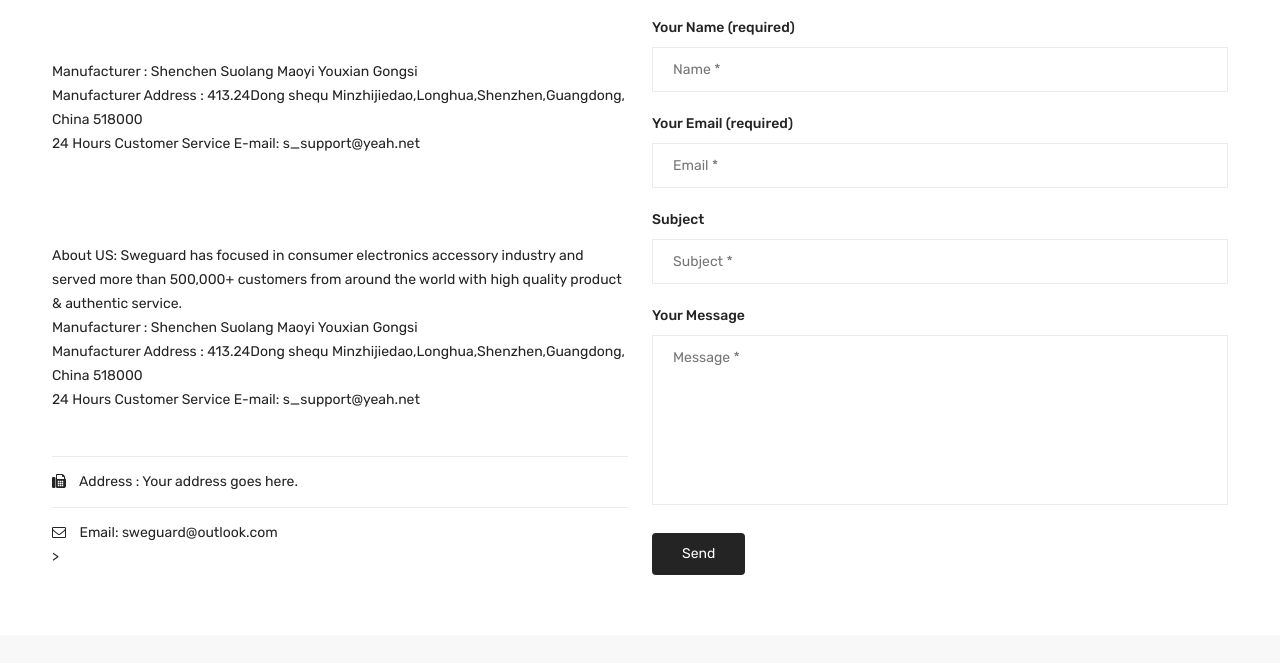
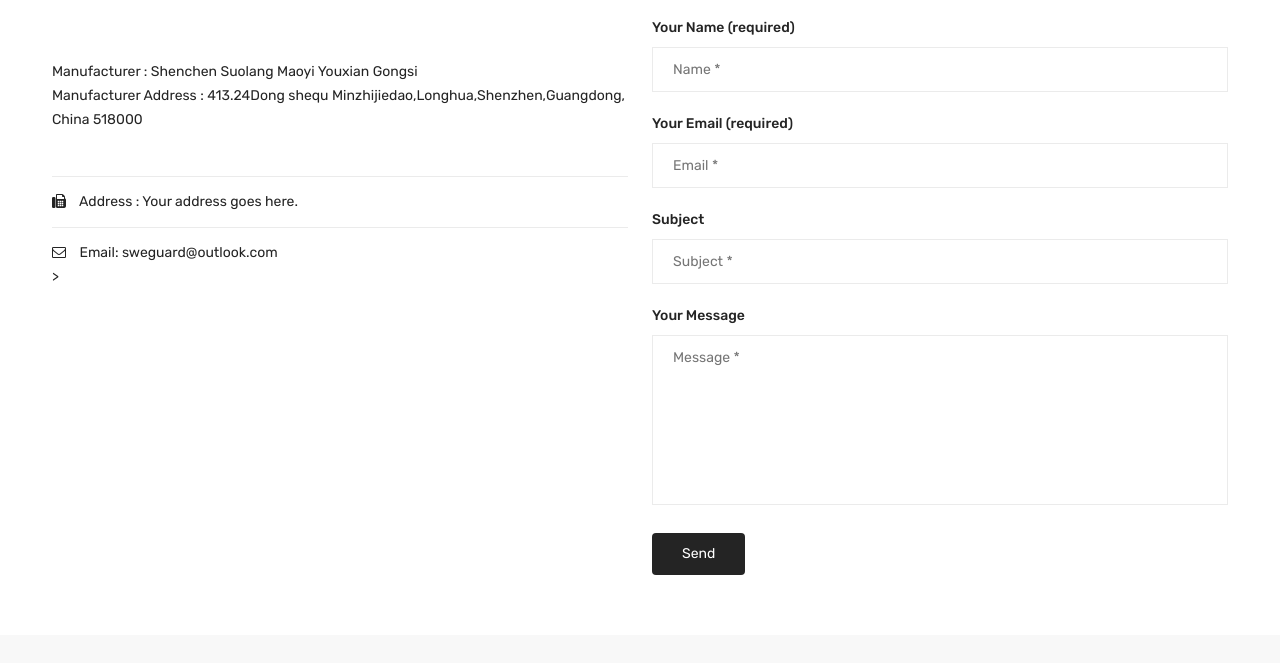
Before and after one commit to sweguard/sweguard.github.io, a plain HTML site: page contact.html in a window 1280 px wide. Shown: the part 880-1543 px from the top of the page. Drawn offline with Linux system fonts and the light colour scheme; files whose address does not match are found by name.

Commit message:
Update contact.html

```diff
--- a/contact.html
+++ b/contact.html
@@ -797,29 +797,10 @@
 <div style="text-align:left;">
 	Manufacturer Address : 413.24Dong shequ Minzhijiedao,Longhua,Shenzhen,Guangdong, China 518000&nbsp;
 </div>
-<div style="text-align:left;">
-	24 Hours Customer Service E-mail: s_support@yeah.net
-</div>
-<p>
-	<br />
-</p><p>
-	<br />
-</p>
-<div style="text-align:left;">
-	About US: Sweguard has focused in consumer electronics accessory industry and served more than 500,000+ customers from around the world with high quality product &amp; authentic service.
-</div>
-<div style="text-align:left;">
-	Manufacturer : Shenchen Suolang Maoyi Youxian Gongsi&nbsp;&nbsp;
-</div>
-<div style="text-align:left;">
-	Manufacturer Address : 413.24Dong shequ Minzhijiedao,Longhua,Shenzhen,Guangdong, China 518000&nbsp;
-</div>
-<div style="text-align:left;">
-	24 Hours Customer Service E-mail: s_support@yeah.net
-</div>
 <p>
 	<br />
 </p>
+
                         <ul>
                             <li><i class="fa fa-fax"></i> Address : Your address goes here.</li>
                             <li><i class="fa fa-envelope-o"> </i> Email: <a href="mailto:sweguard@outlook.com">sweguard@outlook.com </a>
```
